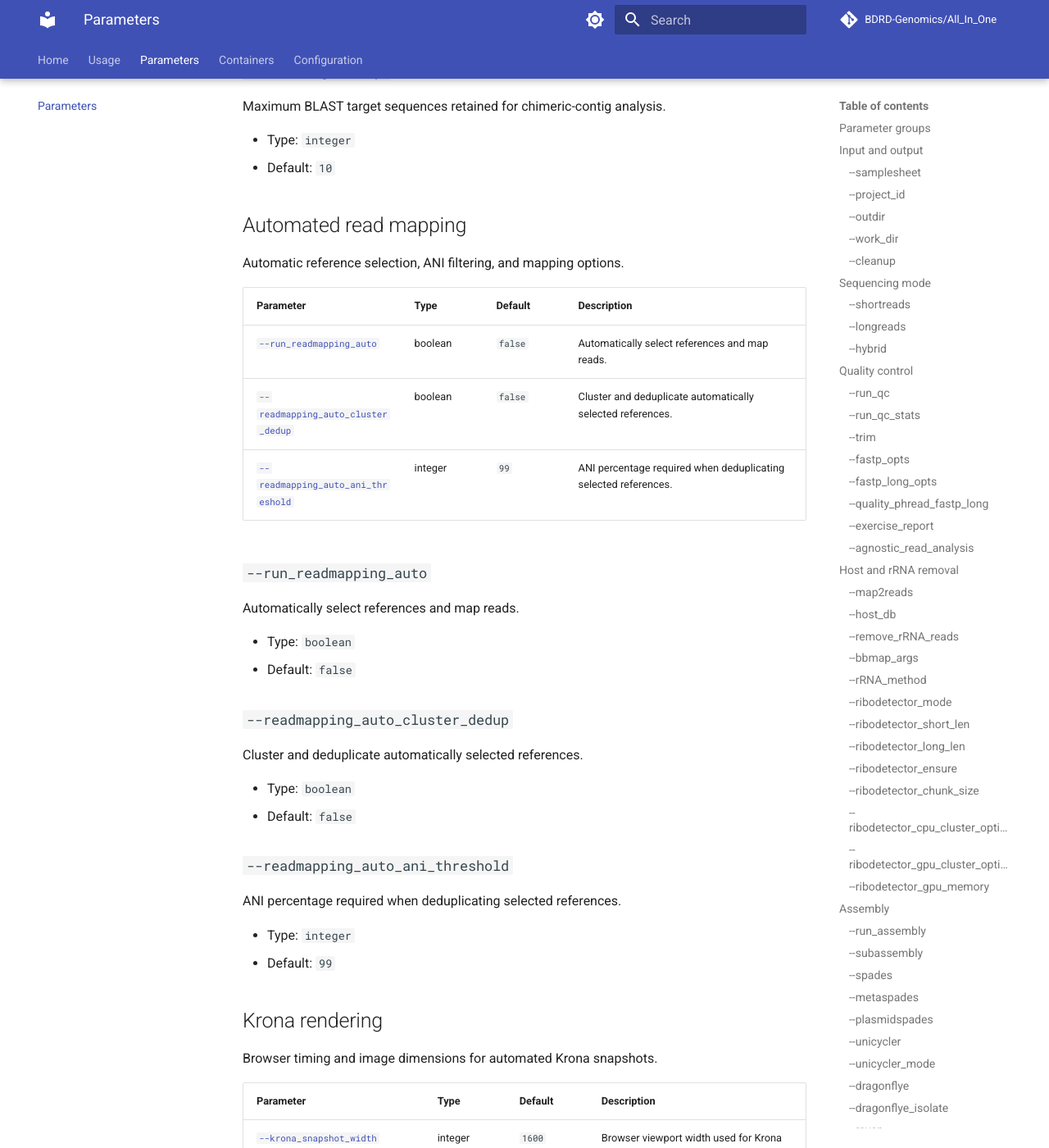
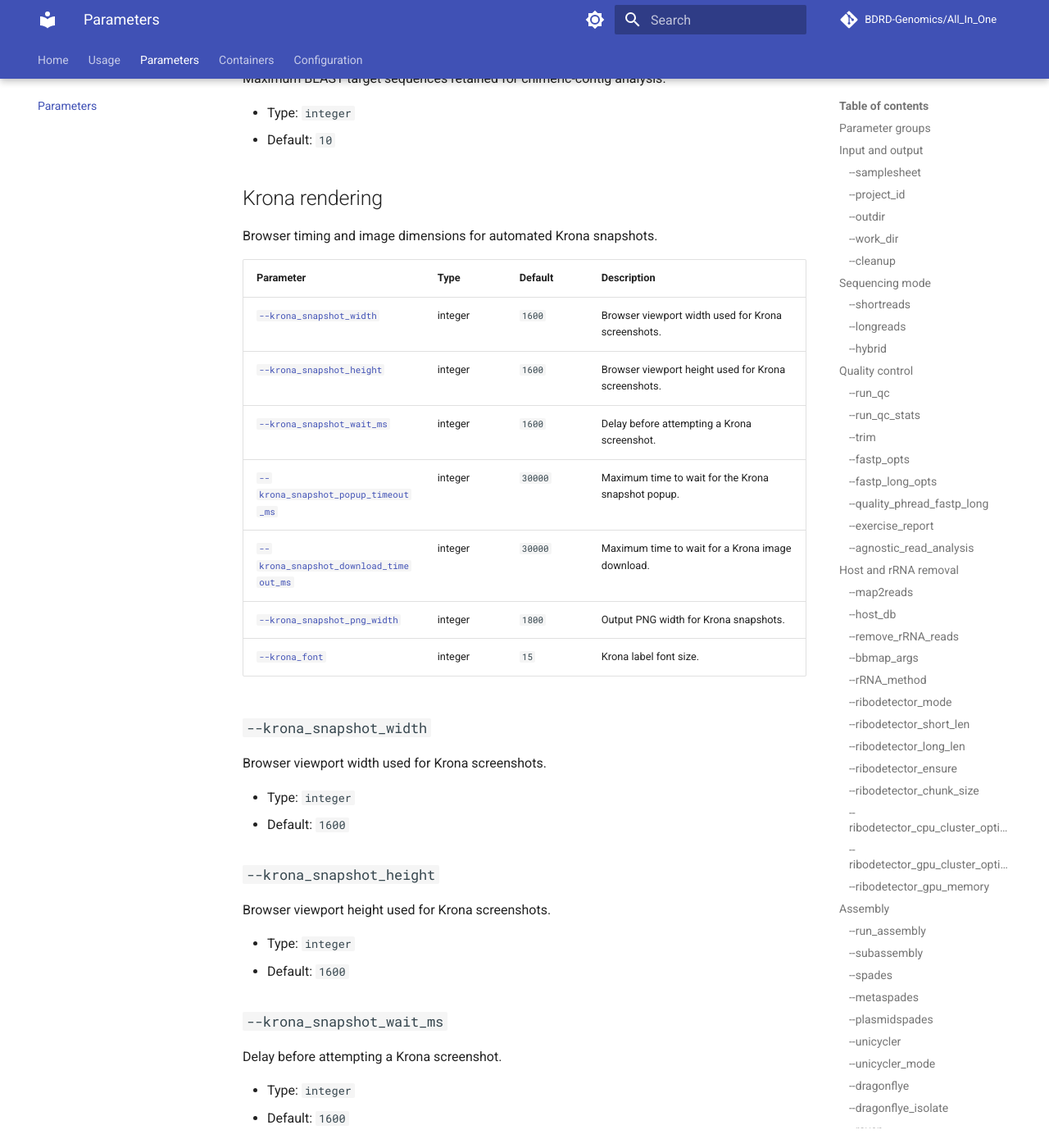
Before and after one commit to BDRD-Genomics/All_In_One, an MkDocs documentation site: the page built from docs/parameters.md, in a window 1280 px wide and 1400 px high, scrolled down 34423 px. Shown: the whole window at 82% size. Built offline with MkDocs 1.6.1 and Material for MkDocs 9.7.7, drawn with Linux system fonts in a browser that asks for light colours; comment, search, counter and statistics services are not loaded; some of the changed text lies outside the part shown.

Commit message:
Remove readmapping auto workflow

```diff
--- a/docs/parameters.md
+++ b/docs/parameters.md
@@ -17,7 +17,6 @@ Command-line pipeline parameters use two hyphens, for example `--run_qc false`.
 - [Sequence search and viral analysis](#sequence-search-and-viral-analysis)
 - [Read taxonomic classification](#read-taxonomic-classification)
 - [Contig characterization](#contig-characterization)
-- [Automated read mapping](#automated-read-mapping)
 - [Krona rendering](#krona-rendering)
 - [Advanced and developer options](#advanced-and-developer-options)
 
@@ -1233,40 +1232,6 @@ Maximum BLAST target sequences retained for chimeric-contig analysis.
 - Type: `integer`
 - Default: `10`
 
-## Automated read mapping
-
-Automatic reference selection, ANI filtering, and mapping options.
-
-| Parameter | Type | Default | Description |
-|---|---|---|---|
-| [`--run_readmapping_auto`](#run_readmapping_auto) | boolean | `false` | Automatically select references and map reads. |
-| [`--readmapping_auto_cluster_dedup`](#readmapping_auto_cluster_dedup) | boolean | `false` | Cluster and deduplicate automatically selected references. |
-| [`--readmapping_auto_ani_threshold`](#readmapping_auto_ani_threshold) | integer | `99` | ANI percentage required when deduplicating selected references. |
-
-<a id="run_readmapping_auto"></a>
-### `--run_readmapping_auto`
-
-Automatically select references and map reads.
-
-- Type: `boolean`
-- Default: `false`
-
-<a id="readmapping_auto_cluster_dedup"></a>
-### `--readmapping_auto_cluster_dedup`
-
-Cluster and deduplicate automatically selected references.
-
-- Type: `boolean`
-- Default: `false`
-
-<a id="readmapping_auto_ani_threshold"></a>
-### `--readmapping_auto_ani_threshold`
-
-ANI percentage required when deduplicating selected references.
-
-- Type: `integer`
-- Default: `99`
-
 ## Krona rendering
 
 Browser timing and image dimensions for automated Krona snapshots.
```
Also changed, not shown: README.md (+18 -22 lines), 3 other files.
